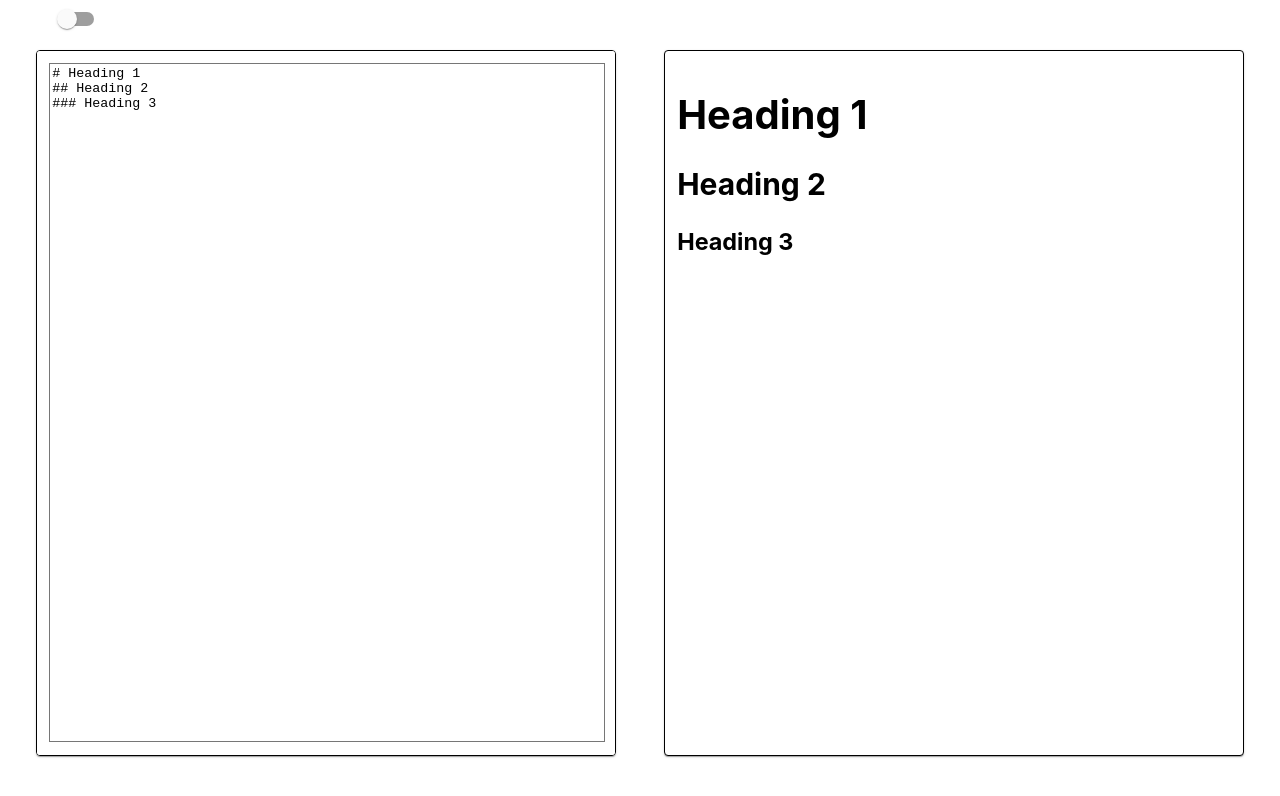
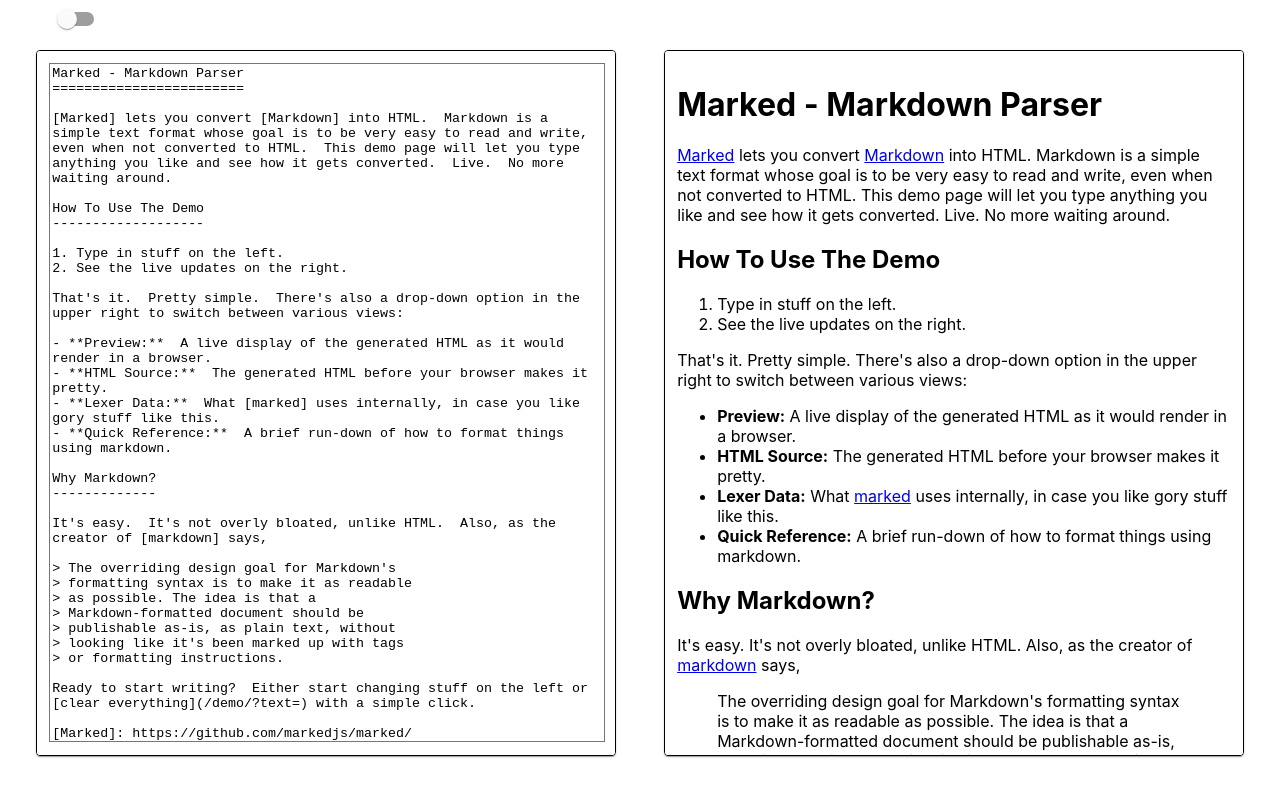
Before and after one commit to DonCastillo/markdown-previewer, a React (Create React App) app: page / in a window 1280 px wide. Shown: the top 796 px of the page. Built offline with nearby package versions, Linux system fonts and the light colour scheme.

Commit message:
fixed background color themeing

```diff
--- a/src/containers/App.js
+++ b/src/containers/App.js
@@ -11,9 +11,43 @@
 import { orange } from "@material-ui/core/colors";
 const marked = require("marked");
 
-const initialContent = `# Heading 1
-## Heading 2
-### Heading 3`;
+const initialContent = `Marked - Markdown Parser
+========================
+
+[Marked] lets you convert [Markdown] into HTML.  Markdown is a simple text format whose goal is to be very easy to read and write, even when not converted to HTML.  This demo page will let you type anything you like and see how it gets converted.  Live.  No more waiting around.
+
+How To Use The Demo
+-------------------
+
+1. Type in stuff on the left.
+2. See the live updates on the right.
+
+That's it.  Pretty simple.  There's also a drop-down option in the upper right to switch between various views:
+
+- **Preview:**  A live display of the generated HTML as it would render in a browser.
+- **HTML Source:**  The generated HTML before your browser makes it pretty.
+- **Lexer Data:**  What [marked] uses internally, in case you like gory stuff like this.
+- **Quick Reference:**  A brief run-down of how to format things using markdown.
+
+Why Markdown?
+-------------
+
+It's easy.  It's not overly bloated, unlike HTML.  Also, as the creator of [markdown] says,
+
+> The overriding design goal for Markdown's
+> formatting syntax is to make it as readable
+> as possible. The idea is that a
+> Markdown-formatted document should be
+> publishable as-is, as plain text, without
+> looking like it's been marked up with tags
+> or formatting instructions.
+
+Ready to start writing?  Either start changing stuff on the left or
+[clear everything](/demo/?text=) with a simple click.
+
+[Marked]: https://github.com/markedjs/marked/
+[Markdown]: http://daringfireball.net/projects/markdown/
+`;
 
 const styles = (theme) => ({
 	root: {
@@ -25,7 +59,7 @@
 	},
 	paper: {
 		backgroundColor: "",
-		fontSize: 20,
+		// fontSize: 20,
 		padding: "2%",
 		margin: "2%",
 		height: "85vh",
@@ -65,6 +99,9 @@
 	};
 
 	renderMarkup = (string) => {
+		const body = document.getElementsByTagName("body")[0]
+		body.style.color = this.state.theme.color;
+		body.style.backgroundColor = this.state.theme.backgroundColor;
 		const el = document.getElementById("html");
 		el.innerHTML = string;
 	};
@@ -90,9 +127,9 @@
 		return (
 			<Container
 				component="div"
-				maxWidth="xl"
-				style={this.state.theme}
+				// style={this.state.theme}
 				className={classes.root}
+				maxWidth={false}
 			>
 				<ToggleColor toggleColor={this.toggleColor} />
 
@@ -120,7 +157,7 @@
 					</Grid>
 				</Grid>
 
-				<div id="parent-container"></div>
+				{/* <div id="parent-container"></div> */}
 			</Container>
 		);
 	}
--- a/src/index.css
+++ b/src/index.css
@@ -11,3 +11,12 @@
   font-family: source-code-pro, Menlo, Monaco, Consolas, 'Courier New',
     monospace;
 }
+
+#root {
+  /* background-color: orange; */
+  position: absolute;
+  top:0;
+  bottom:0;
+  right:0;
+  left:0;
+}
```
